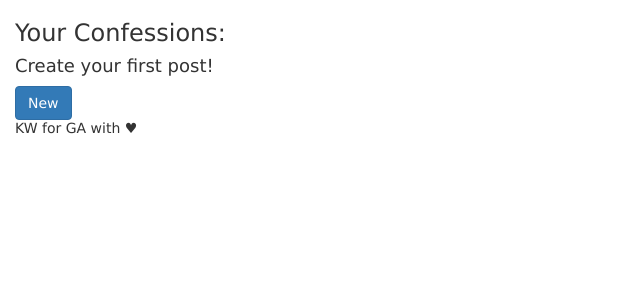
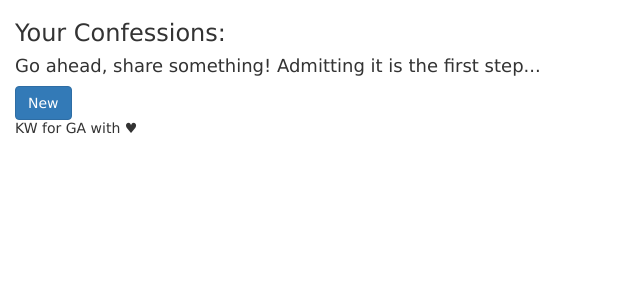
Before and after one commit to kimberlywondo/Coders_Anonymous, a Node server app: page /postEntries in a window 1280 px wide. Shown: the part 102-402 px from the top of the page, without its empty margins (0-640 px from the left). Run offline with Node 20, Linux system fonts and the light colour scheme; the visitor is signed in with stand-in values (Sample User, id 1); some libraries are stand-ins or nearby versions.

Commit message:
added prompt text for first time users

```diff
--- a/views/postEntries/index.ejs
+++ b/views/postEntries/index.ejs
@@ -25,8 +25,9 @@
         </h4>
       <% }); %>
 	<% } else { %>
-		<h4> Create your first post!</h4>
+		<h4> Go ahead, share something! Admitting it is the first step...</h4>
 	<% } %>
+<!--If there are no existing entries -> create one!-->
     </div>
     <a href="/postEntries/new" class="btn btn-primary">New</a>
   </main>
```
